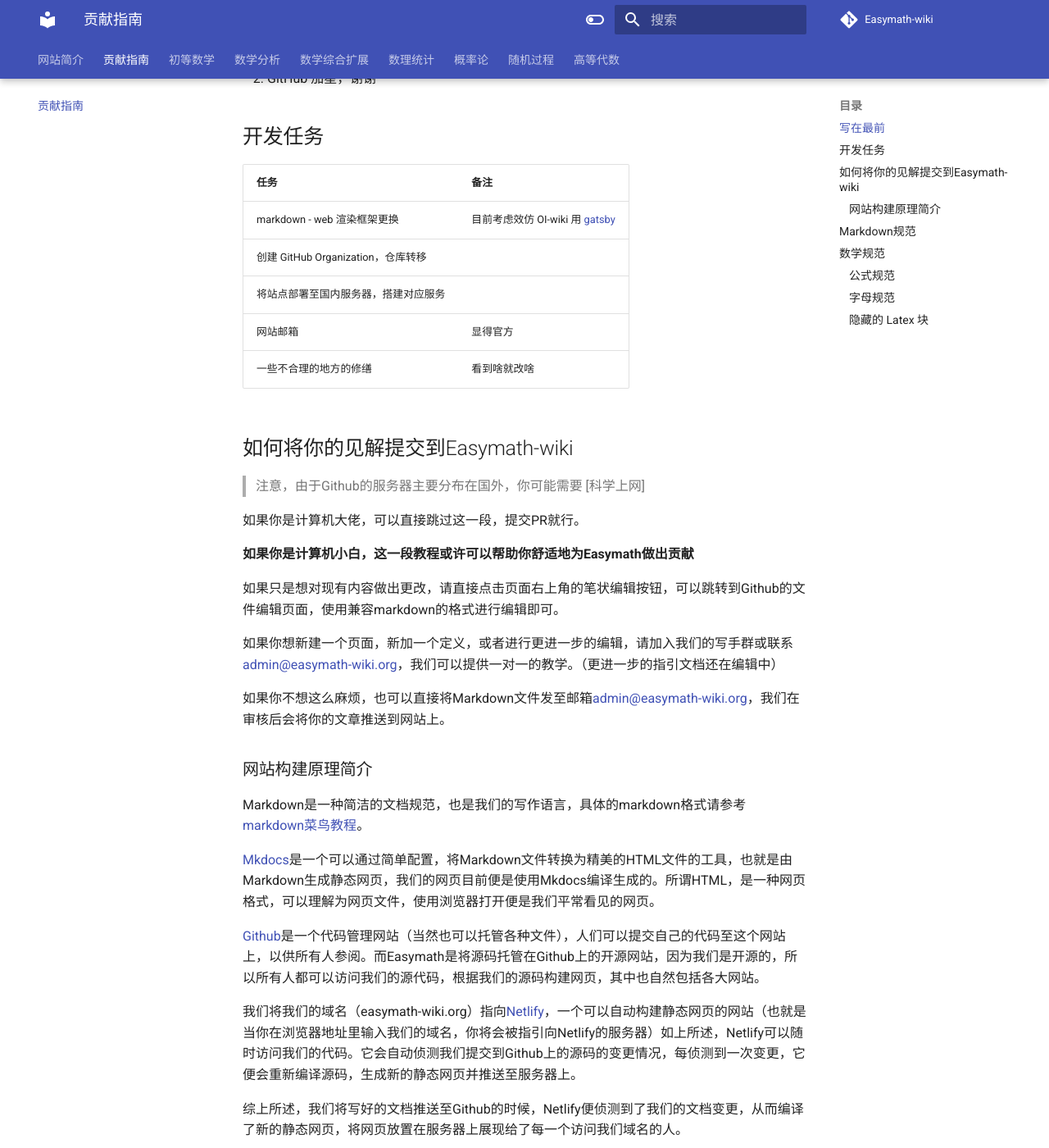
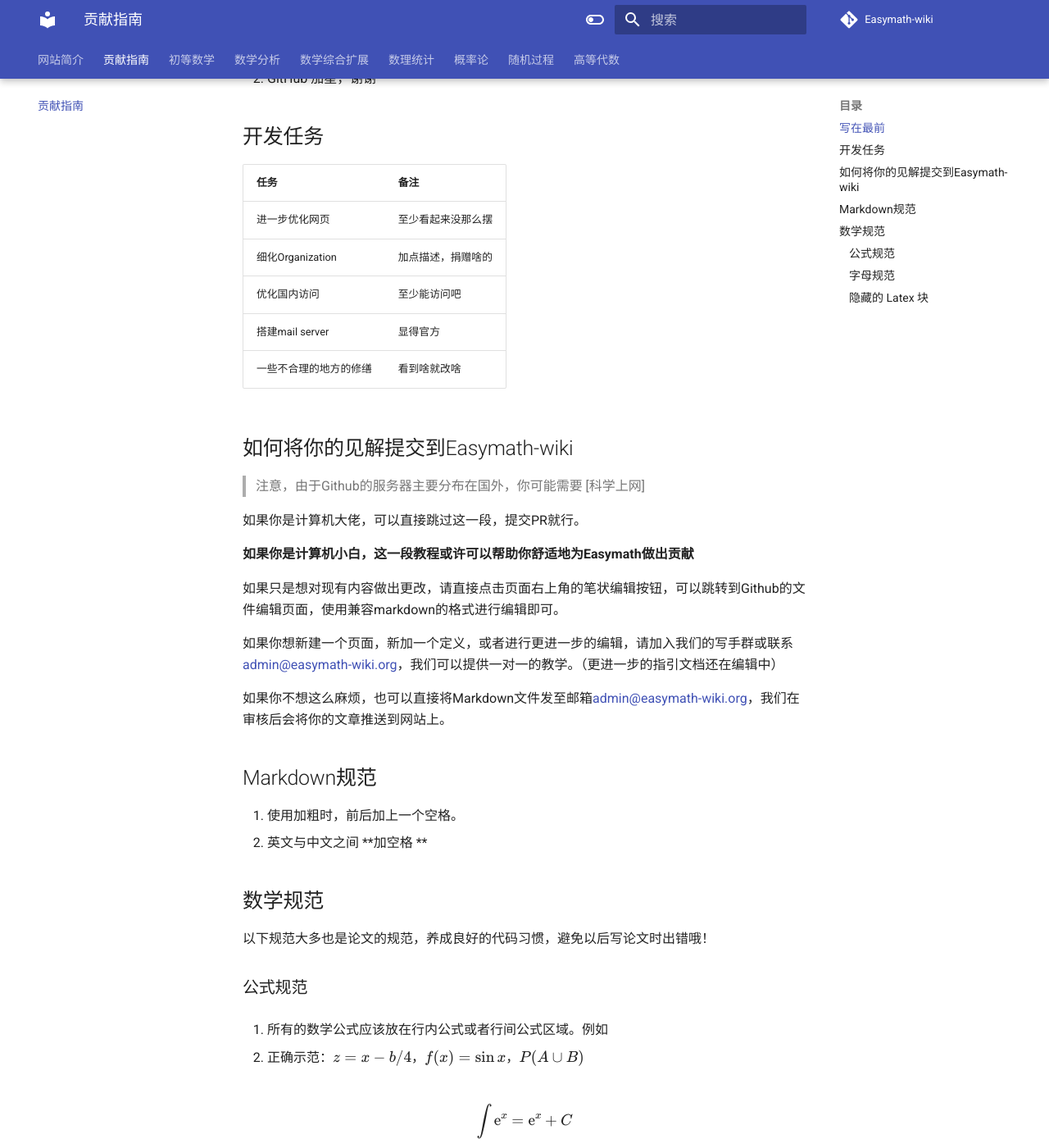
Before and after one commit to Easymath-wiki/Easymath-wiki, an MkDocs documentation site: the page built from docs/贡献指南.md, in a window 1280 px wide and 1400 px high, scrolled down 229 px. Shown: the whole window at 82% size. Built offline with MkDocs 1.6.1 and Material for MkDocs 9.7.7, drawn with Linux system fonts in a browser that asks for light colours; formulas are drawn with MathJax 3; comment, search, counter and statistics services are not loaded.

Commit message:
更新进度

```diff
--- a/docs/贡献指南.md
+++ b/docs/贡献指南.md
@@ -5,13 +5,13 @@
 
 ## 开发任务
 
-| 任务                                 | 备注                                                       |
-| ------------------------------------ | ---------------------------------------------------------- |
-| markdown - web 渲染框架更换          | 目前考虑效仿 OI-wiki 用 [gatsby](https://www.gatsbyjs.com) |
-| 创建 GitHub Organization，仓库转移   |                                                            |
-| 将站点部署至国内服务器，搭建对应服务 |                                                            |
-| 网站邮箱                             | 显得官方                                                   |
-| 一些不合理的地方的修缮               | 看到啥就改啥                                               |
+| 任务                   | 备注               |
+| ---------------------- | ------------------ |
+| 进一步优化网页         | 至少看起来没那么摆 |
+| 细化Organization       | 加点描述，捐赠啥的 |
+| 优化国内访问           | 至少能访问吧       |
+| 搭建mail server        | 显得官方           |
+| 一些不合理的地方的修缮 | 看到啥就改啥       |
 
 ## 如何将你的见解提交到Easymath-wiki
 
@@ -27,17 +27,7 @@
 
 如果你不想这么麻烦，也可以直接将Markdown文件发至邮箱admin@easymath-wiki.org，我们在审核后会将你的文章推送到网站上。
 
-### 网站构建原理简介
 
-Markdown是一种简洁的文档规范，也是我们的写作语言，具体的markdown格式请参考[markdown菜鸟教程](https://www.runoob.com/markdown/md-tutorial.html)。
-
-[Mkdocs](https://www.mkdocs.org/)是一个可以通过简单配置，将Markdown文件转换为精美的HTML文件的工具，也就是由Markdown生成静态网页，我们的网页目前便是使用Mkdocs编译生成的。所谓HTML，是一种网页格式，可以理解为网页文件，使用浏览器打开便是我们平常看见的网页。
-
-[Github](https://github.com/)是一个代码管理网站（当然也可以托管各种文件），人们可以提交自己的代码至这个网站上，以供所有人参阅。而Easymath是将源码托管在Github上的开源网站，因为我们是开源的，所以所有人都可以访问我们的源代码，根据我们的源码构建网页，其中也自然包括各大网站。
-
-我们将我们的域名（easymath-wiki.org）指向[Netlify](https://www.netlify.com/)，一个可以自动构建静态网页的网站（也就是当你在浏览器地址里输入我们的域名，你将会被指引向Netlify的服务器）如上所述，Netlify可以随时访问我们的代码。它会自动侦测我们提交到Github上的源码的变更情况，每侦测到一次变更，它便会重新编译源码，生成新的静态网页并推送至服务器上。
-
-综上所述，我们将写好的文档推送至Github的时候，Netlify便侦测到了我们的文档变更，从而编译了新的静态网页，将网页放置在服务器上展现给了每一个访问我们域名的人。
 
 ## Markdown规范
 
```
